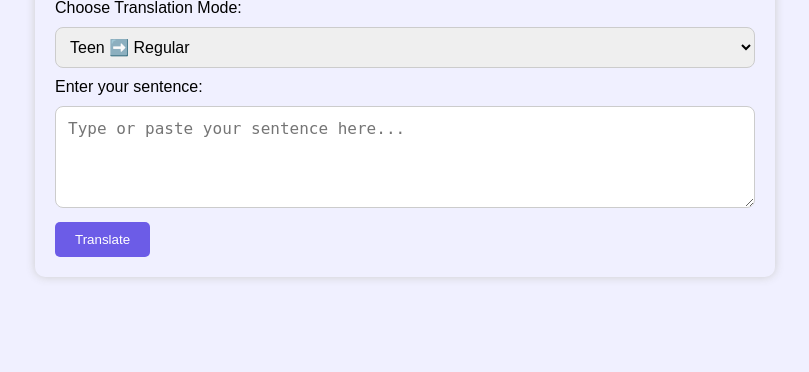
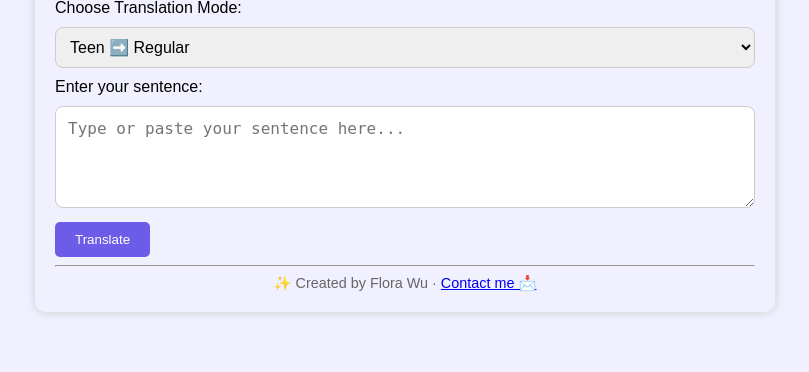
Before and after one commit to florafloraflorawu/teen-translator, a Flask app: page / in a window 1280 px wide. Shown: the part 142-514 px from the top of the page, without its empty margins (235-1044 px from the left). Run offline with Flask 3, Linux system fonts and the light colour scheme.

Commit message:
add footer with 'created by flora' and contact link

```diff
--- a/templates/index.html
+++ b/templates/index.html
@@ -92,6 +92,11 @@
     </ul>
 {% endif %}
 
+<hr>
+<footer style="text-align: center; font-size: 0.9em; color: #666;">
+    ✨ Created by Flora Wu · <a href="wailam.wu@gmail.com">Contact me 📩</a>
+</footer>
+
 
 </body>
 </html>
```
